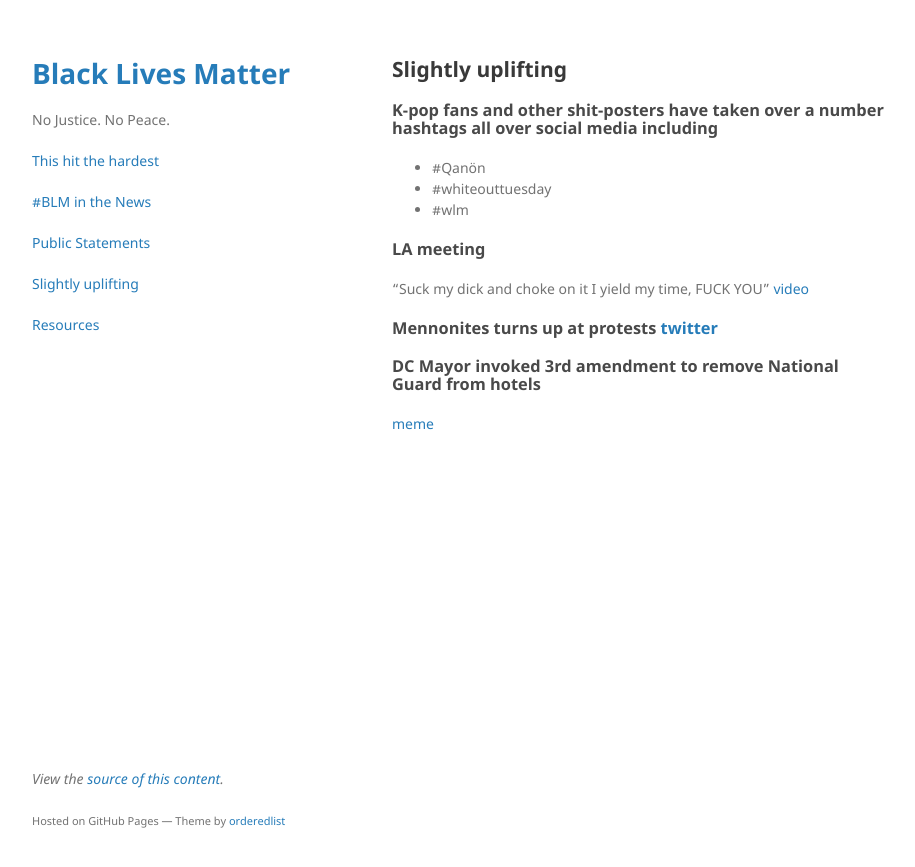
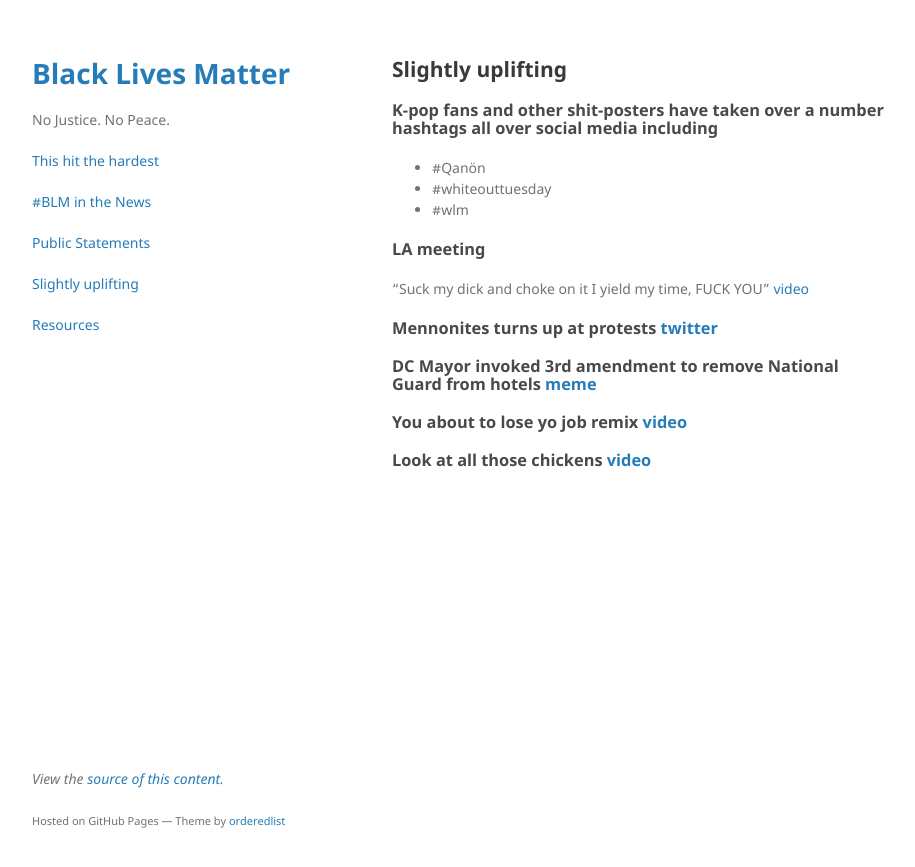
Before and after one commit to nojusticenopeace/nojusticenopeace.github.io, a Jekyll site: the page built from uplifting.md, in a window 1280 px wide. Shown: the top 867 px of the page, without its empty margins (178-1093 px from the left). Built offline with Jekyll 4.4.1, drawn with Linux system fonts in a browser that asks for light colours.

Commit message:
Update uplifting.md

```diff
--- a/uplifting.md
+++ b/uplifting.md
@@ -15,5 +15,8 @@ layout: default
 
 ### Mennonites turns up at protests [twitter](https://twitter.com/Rachels_Ratchet/status/1266758062020292609?s=20)
 
-### DC Mayor invoked 3rd amendment to remove National Guard from hotels
-[meme](https://twitter.com/SchrafftVortex/status/1268796670164250626?s=20)
+### DC Mayor invoked 3rd amendment to remove National Guard from hotels [meme](https://twitter.com/SchrafftVortex/status/1268796670164250626?s=20)
+
+### You about to lose yo job remix [video](https://twitter.com/Remixgodsuede/status/1268373310410240001?s=20)
+
+### Look at all those chickens [video](https://twitter.com/Yonklerr/status/1268740695117852673?s=20)
```
